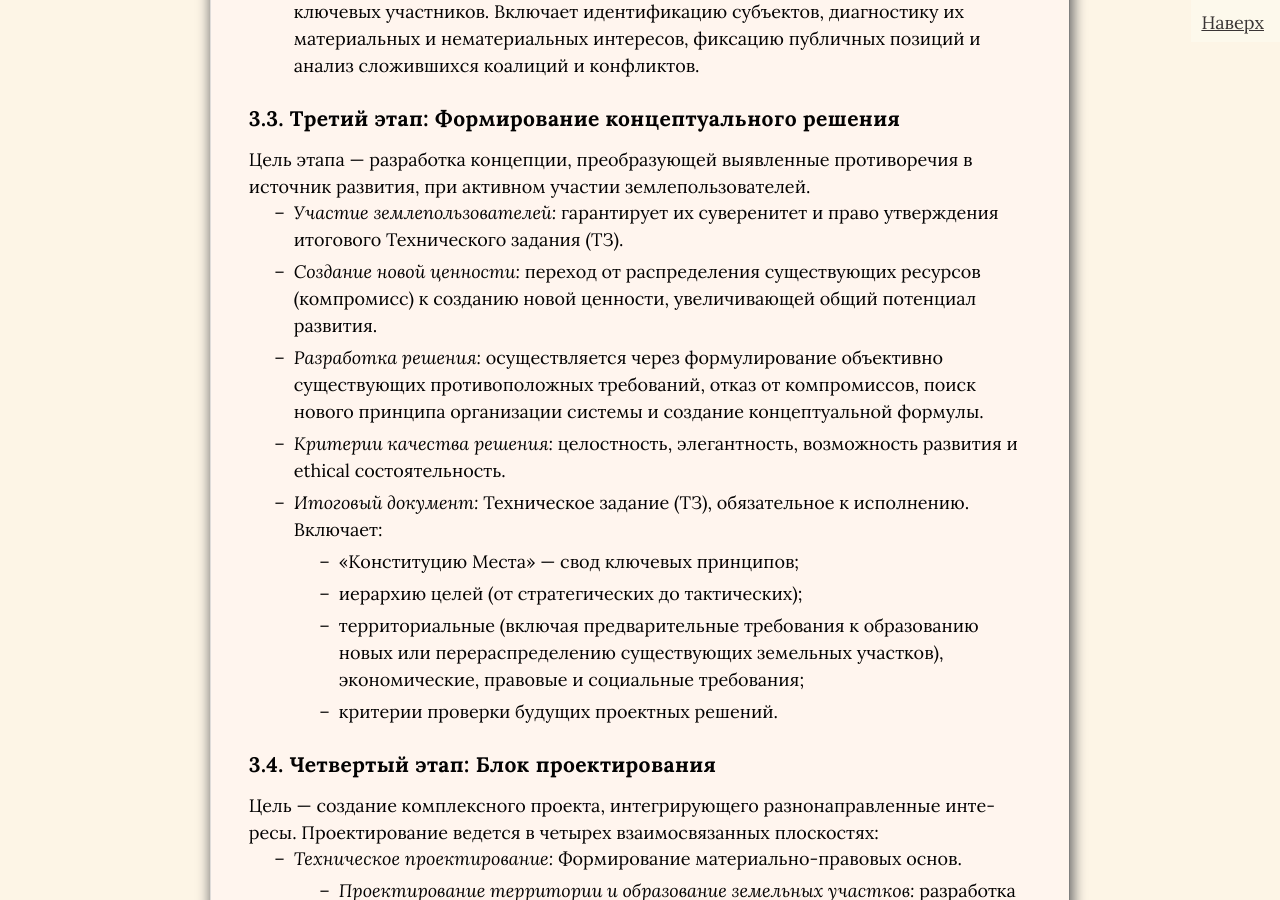
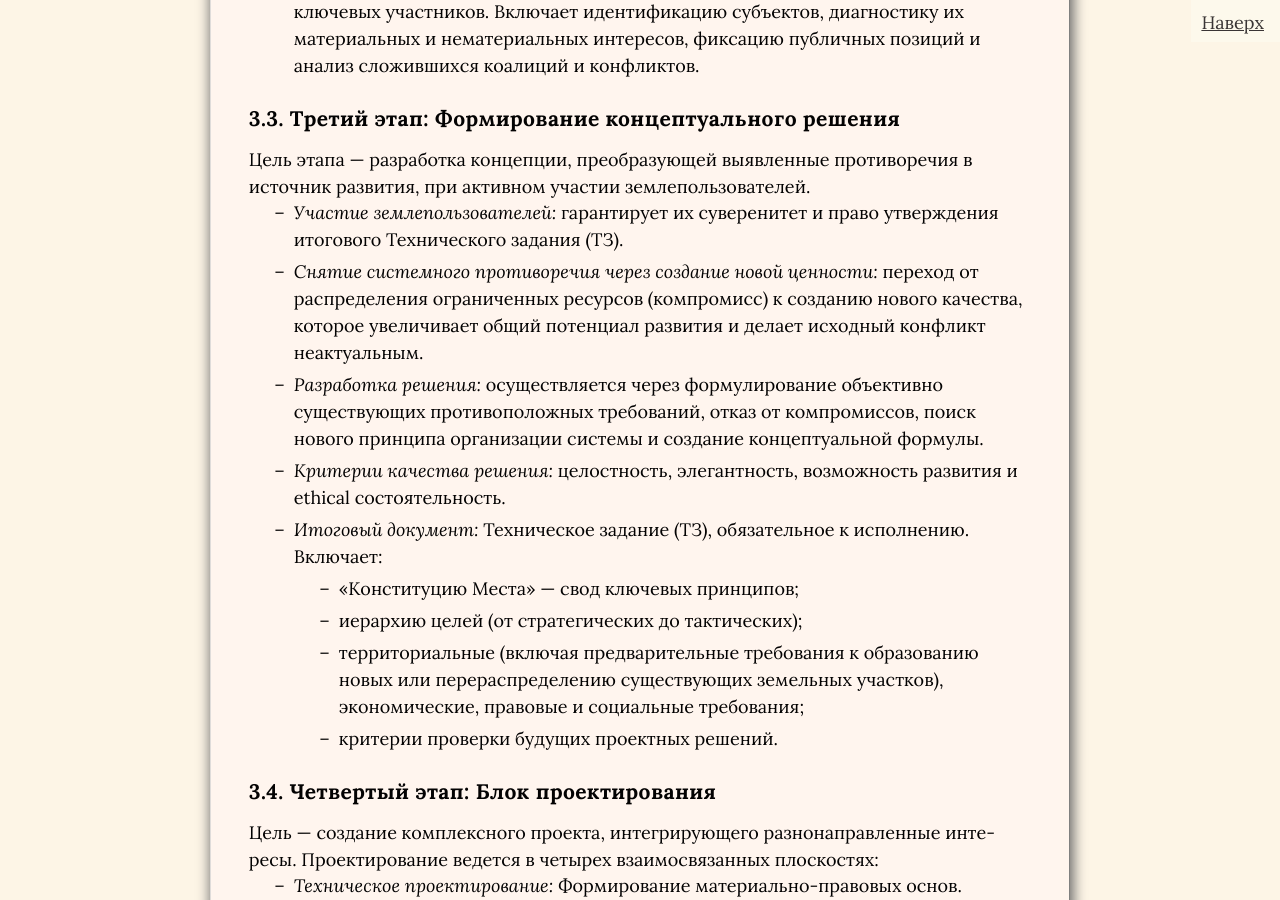
Before and after one commit to SergSi/land-use-art, a Jekyll site: the page built from _posts/2025-09-06-metod.md, in a window 1280 px wide and 900 px high, scrolled down 5563 px. Built offline with Jekyll 4.4.1, drawn with Linux system fonts in a browser that asks for light colours; some web fonts are replaced.

Commit message:
Update 2025-09-06-metod.md

```diff
--- a/_posts/2025-09-06-metod.md
+++ b/_posts/2025-09-06-metod.md
@@ -68,7 +68,7 @@ p {
 Цель этапа — разработка концепции, преобразующей выявленные противоречия в источник развития, при активном участии землепользователей.
 
 - *Участие землепользователей:* гарантирует их суверенитет и право утверждения итогового Технического задания (ТЗ).
-- *Создание новой ценности:* переход от распределения существующих ресурсов (компромисс) к созданию новой ценности, увеличивающей общий потенциал развития.
+- *Снятие системного противоречия через создание новой ценности:* переход от распределения ограниченных ресурсов (компромисс) к созданию нового качества, которое увеличивает общий потенциал развития и делает исходный конфликт неактуальным.
 - *Разработка решения:* осуществляется через формулирование объективно существующих противоположных требований, отказ от компромиссов, поиск нового принципа организации системы и создание концептуальной формулы.
 - *Критерии качества решения:* целостность, элегантность, возможность развития и ethical состоятельность.
 - *Итоговый документ:* Техническое задание (ТЗ), обязательное к исполнению. Включает:
```
